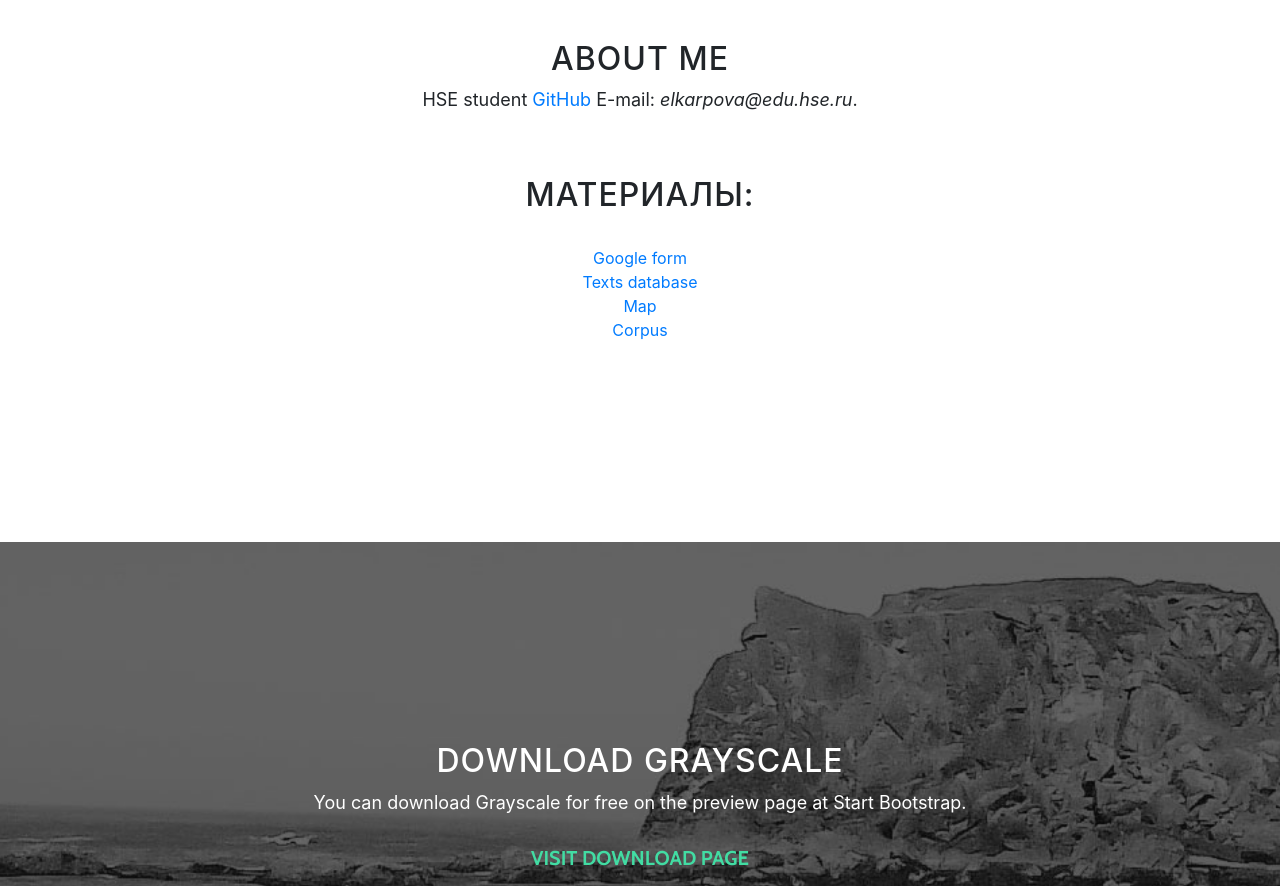
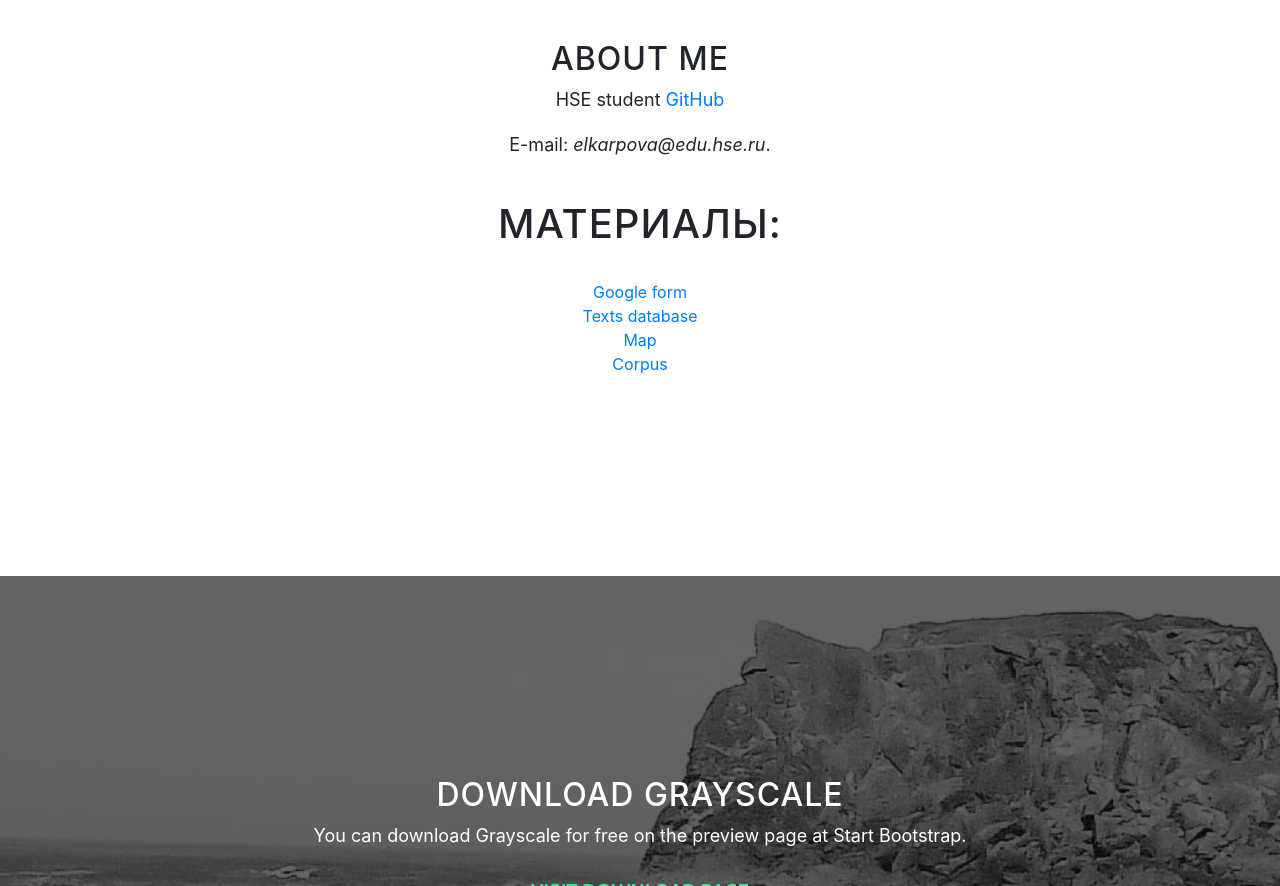
Before and after one commit to elkarpova/elkarpova.github.io, a website with bundled scripts: page index.html in a window 1280 px wide. Shown: the part 960-1846 px from the top of the page. Built offline with nearby package versions, Linux system fonts and the light colour scheme.

Commit message:
Update index.html

```diff
--- a/index.html
+++ b/index.html
@@ -74,10 +74,10 @@
           <div class="col-lg-8 mx-auto">
             <h2>About me</h2>
             <p>HSE student
-              <a href="https://github.com/elkarpova">GitHub</a>
-              E-mail: <i>elkarpova@edu.hse.ru</i>.<p>
+              <a href="https://github.com/elkarpova">GitHub</a></p>
+              <p>E-mail: <i>elkarpova@edu.hse.ru</i>.</p>
             <br/>
-<h2>Материалы:</h2>
+<h1>Материалы:</h1>
             <br/>
 <a href=https://docs.google.com/forms/d/1qZ5cL-zWIUiCXvw8IQfv..>Google form</a>
             <br/>
```
